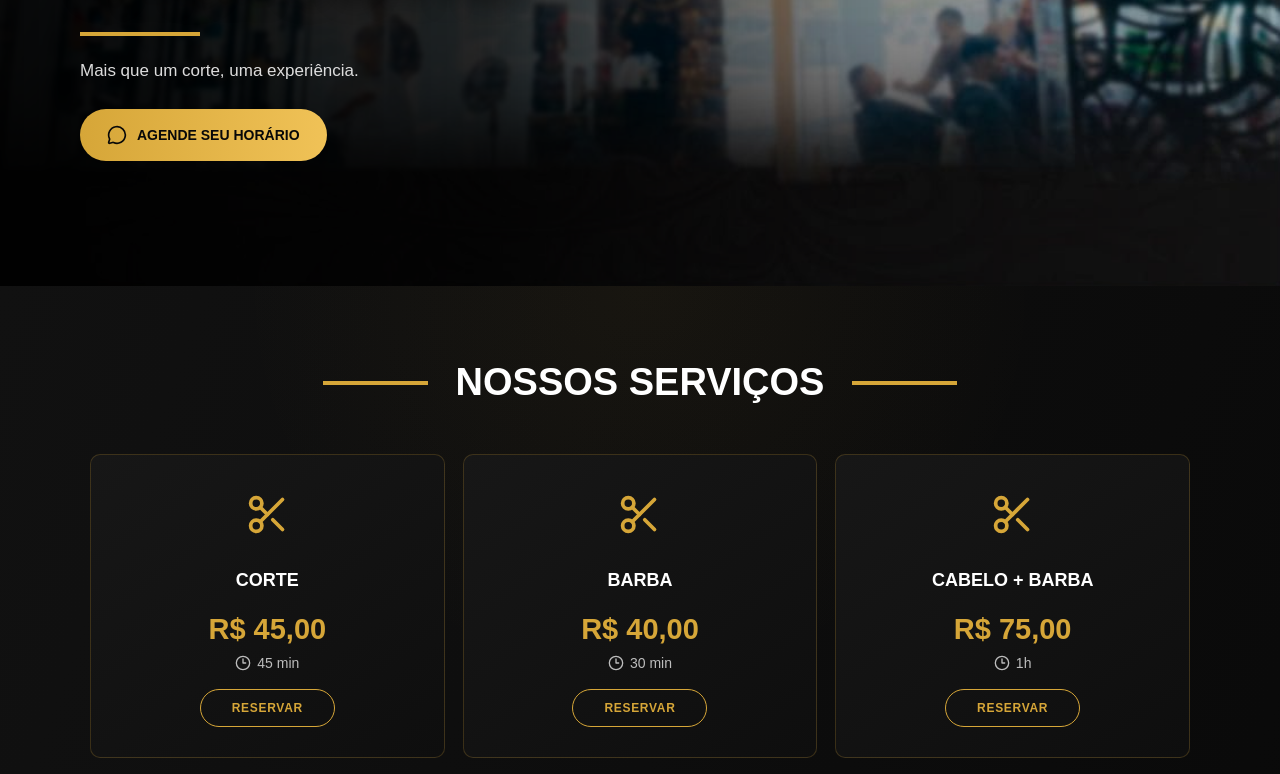
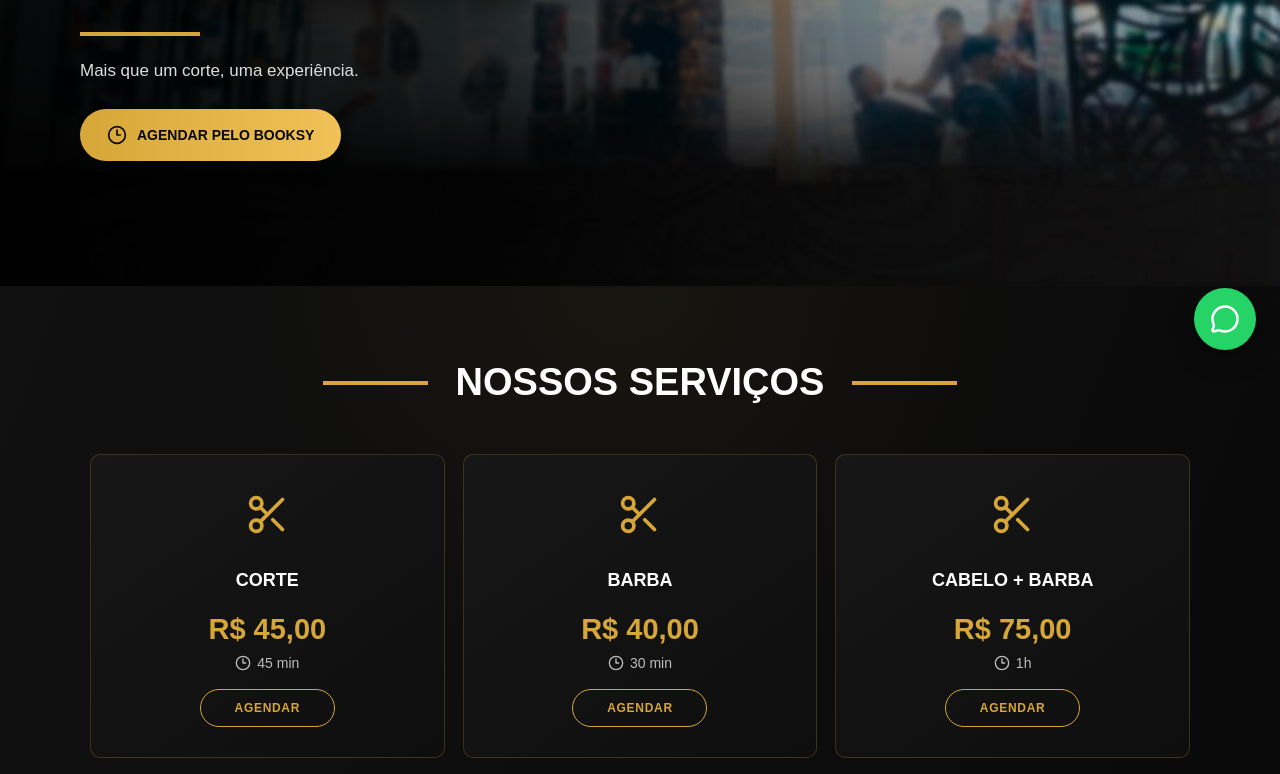
Before and after one commit to kaiqueblz/barbearia-dfael, a React (Vite) app: page / in a window 1280 px wide. Shown: the part 426-1200 px from the top of the page. Built offline with nearby package versions, Linux system fonts and the light colour scheme.

Commit message:
Integra Booksy e adiciona WhatsApp flutuante

```diff
--- a/src/App.css
+++ b/src/App.css
@@ -811,19 +811,41 @@ img {
   border-right: 1px solid var(--border);
 }
 
-.contato-localizacao,
-.contato-instagram {
+.contato-localizacao {
   color: inherit;
   text-decoration: none;
   transition: background 0.2s ease;
 }
 
+.contato-localizacao p,
+.contato-localizacao p span,
+.contato-localizacao svg {
+  transition:
+    color 0.2s ease,
+    transform 0.2s ease;
+}
+
+.contato-localizacao:hover {
+  background: rgba(214, 166, 56, 0.06);
+}
+
+.contato-localizacao:hover p,
+.contato-localizacao:hover p span {
+  color: var(--gold);
+}
+
+.contato-localizacao:hover svg {
+  transform: scale(1.08);
+}
+
 .contato-instagram {
   border-right: 0;
+  color: inherit;
+  text-decoration: none;
+  transition: background 0.2s ease;
 }
 
 .contato-grid svg,
-.contato-localizacao svg,
 .contato-instagram svg {
   width: 40px;
   height: 40px;
@@ -832,7 +854,6 @@ img {
 }
 
 .contato-grid p,
-.contato-localizacao p,
 .contato-instagram p {
   margin: 0;
   color: var(--white);
@@ -843,15 +864,11 @@ img {
 }
 
 .contato-grid p span,
-.contato-localizacao p span,
 .contato-instagram p span {
   color: #bcbcbc;
   font-weight: 400;
 }
 
-.contato-localizacao p,
-.contato-localizacao p span,
-.contato-localizacao svg,
 .contato-instagram p,
 .contato-instagram p span,
 .contato-instagram svg {
@@ -860,19 +877,15 @@ img {
     transform 0.2s ease;
 }
 
-.contato-localizacao:hover,
 .contato-instagram:hover {
   background: rgba(214, 166, 56, 0.06);
 }
 
-.contato-localizacao:hover p,
-.contato-localizacao:hover p span,
 .contato-instagram:hover p,
 .contato-instagram:hover p span {
   color: var(--gold);
 }
 
-.contato-localizacao:hover svg,
 .contato-instagram:hover svg {
   transform: scale(1.08);
 }
@@ -906,6 +919,44 @@ footer img {
 
 footer p {
   margin: 0;
+}
+
+/* ========================================
+   WHATSAPP FLUTUANTE
+======================================== */
+
+.whatsapp-flutuante {
+  position: fixed;
+  right: 24px;
+  bottom: 24px;
+  z-index: 1000;
+  width: 62px;
+  height: 62px;
+  padding: 0;
+  display: flex;
+  align-items: center;
+  justify-content: center;
+  border: 0;
+  border-radius: 50%;
+  background: #25d366;
+  color: #ffffff;
+  cursor: pointer;
+  box-shadow:
+    0 8px 25px rgba(0, 0, 0, 0.4),
+    0 0 0 0 rgba(37, 211, 102, 0.4);
+  transition:
+    transform 0.2s ease,
+    filter 0.2s ease;
+}
+
+.whatsapp-flutuante svg {
+  width: 30px;
+  height: 30px;
+}
+
+.whatsapp-flutuante:hover {
+  transform: translateY(-3px) scale(1.05);
+  filter: brightness(1.06);
 }
 
 /* ========================================
@@ -1346,4 +1397,16 @@ footer p {
     width: 190px;
     font-size: 13px;
   }
+
+  .whatsapp-flutuante {
+    right: 18px;
+    bottom: 18px;
+    width: 56px;
+    height: 56px;
+  }
+
+  .whatsapp-flutuante svg {
+    width: 27px;
+    height: 27px;
+  }
 }
--- a/src/App.tsx
+++ b/src/App.tsx
@@ -14,6 +14,8 @@ import { useState, type ReactNode } from 'react';
 import './App.css';
 
 const WHATSAPP = '5511959873606';
+const BOOKSY =
+  'https://booksy.com/pt-br/133912_barbearia-dfael_barbearias_971198_poa';
 
 type TServico = {
   nome: string;
@@ -207,10 +209,13 @@ export default function App() {
     setMenuAberto(false);
   };
 
-  const abrirWhatsApp = (servico?: string) => {
-    const mensagem = servico
-      ? `Olá! Vim pelo site da Barbearia D'Fael e gostaria de reservar o serviço: ${servico}.`
-      : `Olá! Vim pelo site da Barbearia D'Fael e gostaria de agendar um horário.`;
+  const abrirBooksy = () => {
+    window.open(BOOKSY, '_blank', 'noopener,noreferrer');
+  };
+
+  const abrirWhatsApp = () => {
+    const mensagem =
+      `Olá! Vim pelo site da Barbearia D'Fael e gostaria de tirar uma dúvida.`;
 
     window.open(
       `https://wa.me/${WHATSAPP}?text=${encodeURIComponent(mensagem)}`,
@@ -288,10 +293,10 @@ export default function App() {
           <button
             type="button"
             className="cta"
-            onClick={() => abrirWhatsApp()}
+            onClick={abrirBooksy}
           >
-            <MessageCircle />
-            AGENDE SEU HORÁRIO
+            <Clock3 />
+            AGENDAR PELO BOOKSY
           </button>
         </div>
       </section>
@@ -307,7 +312,7 @@ export default function App() {
             <CardServico
               key={servico.nome}
               servico={servico}
-              onReservar={abrirWhatsApp}
+              onReservar={abrirBooksy}
             />
           ))}
         </div>
@@ -348,7 +353,7 @@ export default function App() {
                 <CardCatalogo
                   key={servico.nome}
                   servico={servico}
-                  onReservar={abrirWhatsApp}
+                  onReservar={abrirBooksy}
                 />
               ))}
             </div>
@@ -387,10 +392,10 @@ export default function App() {
           <button
             type="button"
             className="cta"
-            onClick={() => abrirWhatsApp()}
+            onClick={abrirBooksy}
           >
-            <MessageCircle />
-            AGENDAR HORÁRIO
+            <Clock3 />
+            AGENDAR PELO BOOKSY
           </button>
         </div>
       </section>
@@ -460,7 +465,6 @@ export default function App() {
         <Titulo>VENHA NOS VISITAR</Titulo>
 
         <div className="contato-grid">
-    <div>
           <a
             className="contato-localizacao"
             href="https://www.google.com/maps/search/?api=1&query=R.+Maria+do+Rosário,+76,+Jardim+Ivonete,+Poá+-+SP,+08553-120"
@@ -480,7 +484,6 @@ export default function App() {
               </span>
             </p>
           </a>
-    </div>
 
           <div>
             <Clock3 />
@@ -488,7 +491,7 @@ export default function App() {
             <p>
               Barbearia D'Fael
               <br />
-        <span>Consulte a disponibilidade</span>
+              <span>Consulte a disponibilidade no Booksy</span>
             </p>
           </div>
 
@@ -511,12 +514,22 @@ export default function App() {
         <button
           type="button"
           className="cta"
-    onClick={() => abrirWhatsApp()}
+          onClick={abrirBooksy}
+        >
+          <Clock3 />
+          AGENDAR PELO BOOKSY
+        </button>
+      </section>
+
+      <button
+        type="button"
+        className="whatsapp-flutuante"
+        onClick={abrirWhatsApp}
+        aria-label="Falar com a Barbearia D'Fael pelo WhatsApp"
+        title="Fale conosco pelo WhatsApp"
       >
         <MessageCircle />
-    AGENDE SEU HORÁRIO
       </button>
-</section>
 
       <footer>
         <img
@@ -538,7 +551,7 @@ function CardServico({
   onReservar,
 }: {
   servico: TServico;
-  onReservar: (servico: string) => void;
+  onReservar: () => void;
 }) {
   return (
     <article className="servico">
@@ -558,9 +571,9 @@ function CardServico({
       <button
         type="button"
         className="reservar-btn"
-        onClick={() => onReservar(servico.nome)}
+        onClick={onReservar}
       >
-        RESERVAR
+        AGENDAR
       </button>
     </article>
   );
@@ -571,7 +584,7 @@ function CardCatalogo({
   onReservar,
 }: {
   servico: TServico;
-  onReservar: (servico: string) => void;
+  onReservar: () => void;
 }) {
   return (
     <article className="catalogo-card">
@@ -595,9 +608,9 @@ function CardCatalogo({
 
         <button
           type="button"
-          onClick={() => onReservar(servico.nome)}
+          onClick={onReservar}
         >
-          Reservar
+          Agendar
         </button>
       </div>
     </article>
```
Lines whose indentation alone changed are shown as unchanged.
